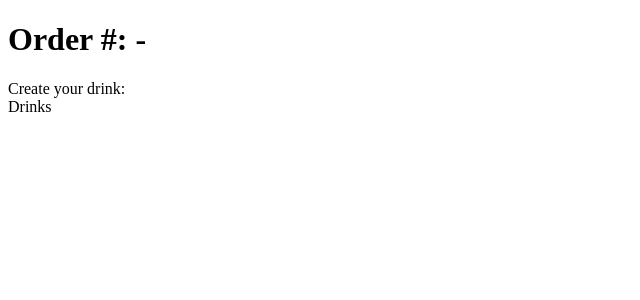
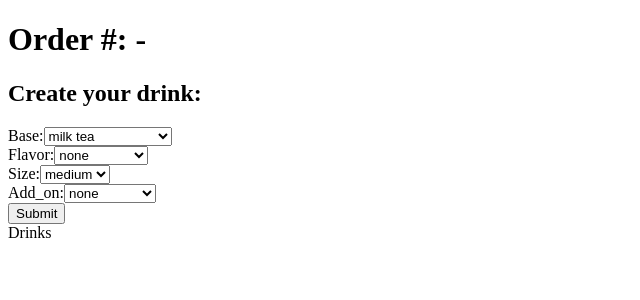
Before and after one commit to mitzi17/drink-ordering-app-frontend, a React (Create React App) app: page /orders/1 in a window 1280 px wide. Shown: the top 300 px of the page, without its empty margins (0-640 px from the left). Built offline with nearby package versions, Linux system fonts and the light colour scheme; no server answers.

Commit message:
create drink form

```diff
--- a/src/components/DrinkForm.js
+++ b/src/components/DrinkForm.js
@@ -1,14 +1,74 @@
 import React from 'react'
+import { connect } from 'react-redux'
+import { createDrink } from '../actions/createDrink'
 
 class DrinkForm extends React.Component {
+
+    state = {
+        base: 'milk tea',
+        flavor: 'none',
+        size: 'medium',
+        add_on: 'none'
+    }
+
+    handleChange = event => {
+        this.setState({
+            [event.target.name]: event.target.value
+        })
+    }
+
+    handleSubmit = event => {
+        debugger
+        event.preventDefault()
+        this.props.createDrink(this.state, this.props.order.id)
+        debugger
+        this.setState({
+            base: 'milk tea',
+            flavor: 'none',
+            size: 'medium',
+            add_on: 'none'
+        })
+    }
 
     render() {
         return (
             <div>
-                Create your drink:
+                <h2>Create your drink:</h2>
+                <form onSubmit={this.handleSubmit}>
+                    <label>Base:</label>
+                    <select name="base" value={this.state.base} onChange={this.handleChange}>
+                        <option>milk tea</option>
+                        <option>green milk tea</option>
+                        <option>black tea</option>
+                        <option>jasmine green tea</option>
+                    </select><br></br>
+                    <label>Flavor:</label>
+                    <select name="flavor" value={this.state.flavor} onChange={this.handleChange}>
+                        <option>none</option>
+                        <option>chocolate</option>
+                        <option>coffee</option>
+                        <option>honey</option>
+                        <option>mango</option>
+                        <option>peach</option>
+                        <option>passion fruit</option>
+                    </select><br></br>
+                    <label>Size:</label>
+                    <select name="size" value={this.state.size} onChange={this.handleChange}>
+                        <option>medium</option>
+                        <option>large</option>
+                    </select><br></br>
+                    <label>Add_on:</label>
+                    <select name="add_on" value={this.state.add_on} onChange={this.handleChange}>
+                        <option>none</option>
+                        <option>honey boba</option>
+                        <option>aloe</option>
+                        <option>mango jelly</option>
+                    </select><br></br>
+                    <input type="submit" />
+                </form>
             </div>
         )
     }
 }
 
-export default DrinkForm
+export default connect(null, {createDrink})(DrinkForm)
```
